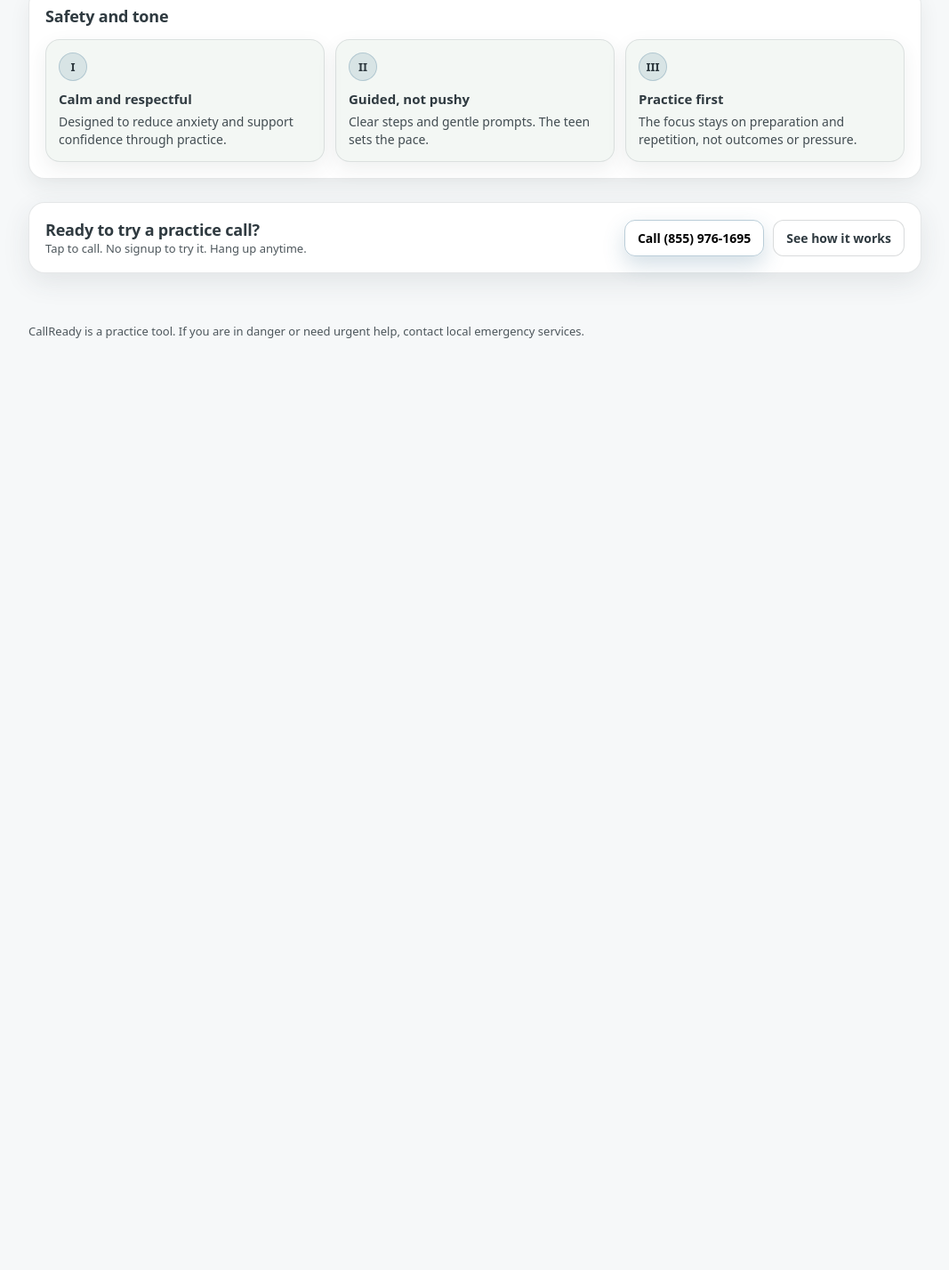
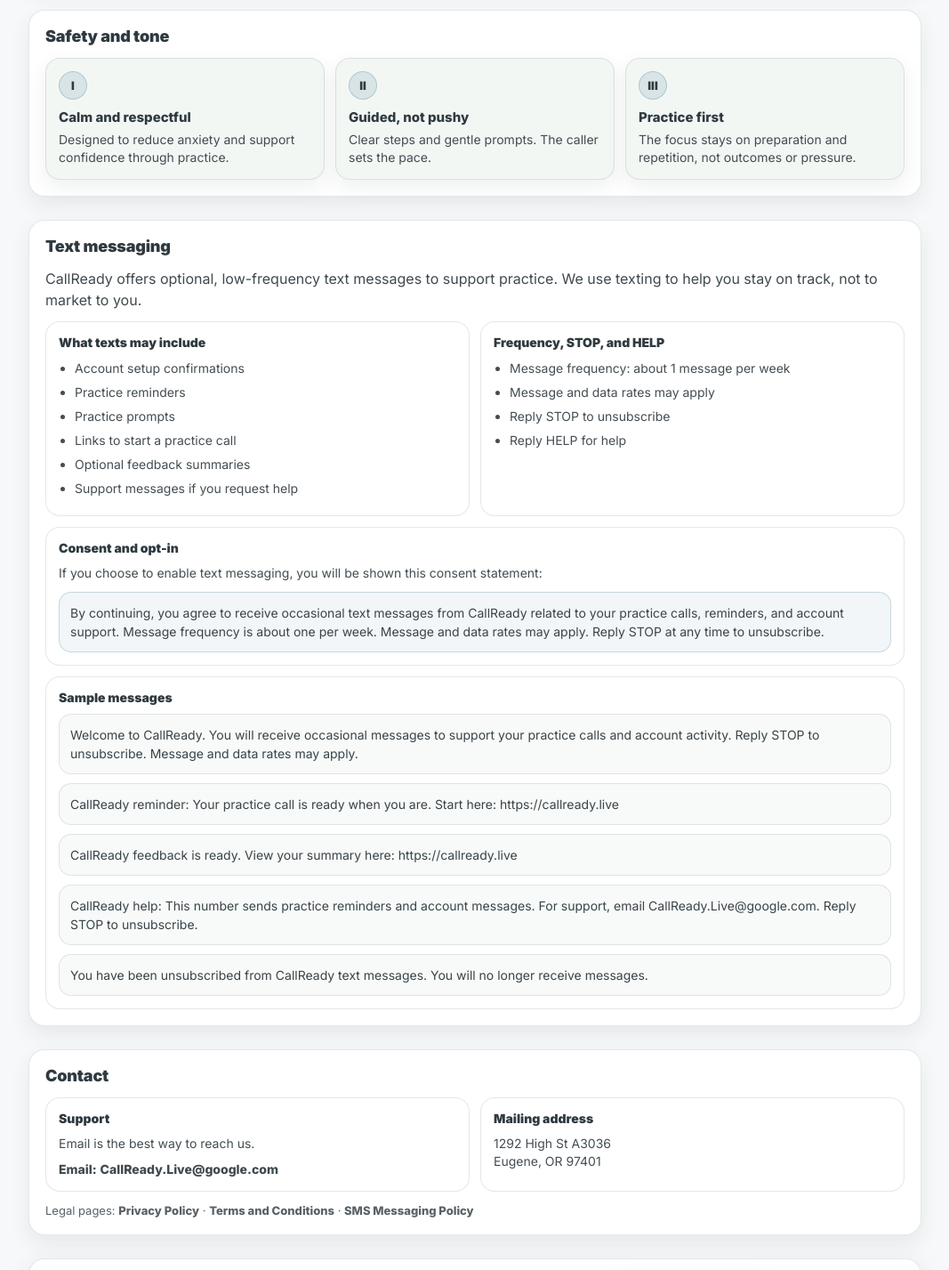
Before and after one commit to CallReady/callready-web, a Next.js app: page / in a window 1280 px wide. Shown: the part 1256-2683 px from the top of the page at 89% size, without its empty margins (106-1173 px from the left). Before the commit the page ends 1728 px from the top, so only its background shows below. Built offline with nearby package versions, Linux system fonts and the light colour scheme.

Commit message:
Update page.js

```diff
--- a/app/page.js
+++ b/app/page.js
@@ -1,12 +1,22 @@
 "use client";
+
+import { Inter } from "next/font/google";
+
+const inter = Inter({
+  subsets: ["latin"],
+  weight: ["400", "500", "600", "700", "800", "900"],
+});
 
 const PHONE_E164 = "+18559761695";
 const PHONE_DISPLAY = "(855) 976-1695";
 const TEL_LINK = `tel:${PHONE_E164}`;
 
+const SUPPORT_EMAIL = "CallReady.Live@google.com";
+const MAILING_ADDRESS_LINES = ["1292 High St A3036", "Eugene, OR 97401"];
+
 export default function Home() {
   return (
-    <div>
+    <div className={inter.className}>
       <div className="container">
         <div className="nav">
           <div className="brand">
@@ -21,11 +31,17 @@
             <a href="#how">How it works</a>
             <a href="#why">Why CallReady</a>
             <a href="#safe">Safety</a>
+            <a href="#sms">Text messaging</a>
+            <a href="#contact">Contact</a>
           </div>
 
           <div className="navCta">
-            <a className="btn btnSecondary" href="#how">Learn how it works</a>
-            <a className="btn btnPrimary" href={TEL_LINK}>Call now</a>
+            <a className="btn btnSecondary" href="#how">
+              Learn how it works
+            </a>
+            <a className="btn btnPrimary" href={TEL_LINK}>
+              Call now
+            </a>
           </div>
         </div>
 
@@ -36,40 +52,54 @@
             <h1 className="h1">Helping teens build phone confidence</h1>
 
             <p className="sub">
-              CallReady gives teens a calm space to practice real phone calls with supportive guidance.
-              Practice is the point. Progress comes over time.
+              CallReady helps teens and adults build phone confidence through guided practice calls
+              and supportive feedback in a low-pressure environment. Practice is the point. Progress
+              comes over time.
             </p>
 
             <div className="phoneBlock" id="call">
               <div>
                 <div className="phoneLabel">Call this number to start a practice call</div>
-                <a className="phoneNumber" href={TEL_LINK}>{PHONE_DISPLAY}</a>
+                <a className="phoneNumber" href={TEL_LINK}>
+                  {PHONE_DISPLAY}
+                </a>
                 <div className="miniNote">No signup to try it. Hang up anytime.</div>
               </div>
 
               <div className="phoneActions">
-                <a className="btn btnPrimary" href={TEL_LINK}>Call now</a>
-                <a className="btn" href="#how">What happens on the call</a>
+                <a className="btn btnPrimary" href={TEL_LINK}>
+                  Call now
+                </a>
+                <a className="btn" href="#how">
+                  What happens on the call
+                </a>
               </div>
             </div>
 
             <div className="miniNote">
-              Built for parents, teachers, and phone reluctant teens. Calm, guided, and respectful.
+              Built for parents, teachers, and phone reluctant teens. Also helpful for adults
+              preparing for interviews and important calls.
             </div>
           </div>
 
           <div className="heroRight" aria-label="Highlights">
             <div className="tile">
               <p className="tileTitle">Practice, not performance</p>
-              <p className="tileText">A supportive space for repetition and preparation, at your own pace.</p>
+              <p className="tileText">
+                A supportive space for repetition and preparation, at your own pace.
+              </p>
             </div>
             <div className="tile">
               <p className="tileTitle">Guided scenarios</p>
-              <p className="tileText">Practice common calls like appointments, questions, and follow-ups with gentle structure.</p>
+              <p className="tileText">
+                Practice common calls like appointments, questions, and follow-ups with gentle structure.
+              </p>
             </div>
             <div className="tile">
               <p className="tileTitle">Confidence grows</p>
-              <p className="tileText">Small wins add up. The goal is steady progress, not perfection.</p>
+              <p className="tileText">
+                Small wins add up. The goal is steady progress, not perfection.
+              </p>
             </div>
           </div>
         </div>
@@ -81,17 +111,23 @@
             <div className="feature">
               <div className="badge">1</div>
               <p className="tileTitle">Call the number</p>
-              <p className="tileText">Tap to call on a phone. The call starts with a calm welcome and a simple choice.</p>
+              <p className="tileText">
+                Tap to call on a phone. The call starts with a calm welcome and a simple choice.
+              </p>
             </div>
             <div className="feature">
               <div className="badge">2</div>
               <p className="tileTitle">Choose a scenario</p>
-              <p className="tileText">Pick what you want to practice. You can also say, “You choose.”</p>
+              <p className="tileText">
+                Pick what you want to practice. You can also say, “You choose.”
+              </p>
             </div>
             <div className="feature">
               <div className="badge">3</div>
               <p className="tileTitle">Practice step by step</p>
-              <p className="tileText">Try the call, pause when you need, and repeat until it feels easier.</p>
+              <p className="tileText">
+                Try the call, pause when you need, and repeat until it feels easier.
+              </p>
             </div>
           </div>
         </div>
@@ -103,17 +139,23 @@
             <div className="feature">
               <div className="badge">A</div>
               <p className="tileTitle">It feels real</p>
-              <p className="tileText">Practicing on an actual phone call builds comfort faster than pretend practice.</p>
+              <p className="tileText">
+                Practicing on an actual phone call builds comfort faster than pretend practice.
+              </p>
             </div>
             <div className="feature">
               <div className="badge">B</div>
               <p className="tileTitle">It is consistent</p>
-              <p className="tileText">Same supportive structure each time, so teens know what to expect.</p>
+              <p className="tileText">
+                Same supportive structure each time, so callers know what to expect.
+              </p>
             </div>
             <div className="feature">
               <div className="badge">C</div>
               <p className="tileTitle">It is low pressure</p>
-              <p className="tileText">No judgment. No scoring. Just guided practice and encouragement.</p>
+              <p className="tileText">
+                No judgment. No scoring. Just guided practice and encouragement.
+              </p>
             </div>
           </div>
         </div>
@@ -125,30 +167,153 @@
             <div className="feature">
               <div className="badge">I</div>
               <p className="tileTitle">Calm and respectful</p>
-              <p className="tileText">Designed to reduce anxiety and support confidence through practice.</p>
+              <p className="tileText">
+                Designed to reduce anxiety and support confidence through practice.
+              </p>
             </div>
             <div className="feature">
               <div className="badge">II</div>
               <p className="tileTitle">Guided, not pushy</p>
-              <p className="tileText">Clear steps and gentle prompts. The teen sets the pace.</p>
+              <p className="tileText">
+                Clear steps and gentle prompts. The caller sets the pace.
+              </p>
             </div>
             <div className="feature">
               <div className="badge">III</div>
               <p className="tileTitle">Practice first</p>
-              <p className="tileText">The focus stays on preparation and repetition, not outcomes or pressure.</p>
+              <p className="tileText">
+                The focus stays on preparation and repetition, not outcomes or pressure.
+              </p>
             </div>
+          </div>
+        </div>
+
+        <div className="section" id="sms">
+          <div className="sectionTitle">Text messaging</div>
+
+          <p className="sub" style={{ marginBottom: 12 }}>
+            CallReady offers optional, low-frequency text messages to support practice. We use texting
+            to help you stay on track, not to market to you.
+          </p>
+
+          <div className="grid2">
+            <div className="panel">
+              <div className="panelTitle">What texts may include</div>
+              <ul className="list">
+                <li>Account setup confirmations</li>
+                <li>Practice reminders</li>
+                <li>Practice prompts</li>
+                <li>Links to start a practice call</li>
+                <li>Optional feedback summaries</li>
+                <li>Support messages if you request help</li>
+              </ul>
+            </div>
+
+            <div className="panel">
+              <div className="panelTitle">Frequency, STOP, and HELP</div>
+              <ul className="list">
+                <li>Message frequency: about 1 message per week</li>
+                <li>Message and data rates may apply</li>
+                <li>Reply STOP to unsubscribe</li>
+                <li>Reply HELP for help</li>
+              </ul>
+            </div>
+          </div>
+
+          <div className="panel" style={{ marginTop: 12 }}>
+            <div className="panelTitle">Consent and opt-in</div>
+            <p className="tileText" style={{ marginBottom: 10 }}>
+              If you choose to enable text messaging, you will be shown this consent statement:
+            </p>
+            <div className="quoteBox" aria-label="SMS consent text">
+              By continuing, you agree to receive occasional text messages from CallReady related to
+              your practice calls, reminders, and account support. Message frequency is about one per
+              week. Message and data rates may apply. Reply STOP at any time to unsubscribe.
+            </div>
+          </div>
+
+          <div className="panel" style={{ marginTop: 12 }}>
+            <div className="panelTitle">Sample messages</div>
+            <div className="samples">
+              <div className="sample">
+                Welcome to CallReady. You will receive occasional messages to support your practice calls and account activity.
+                Reply STOP to unsubscribe. Message and data rates may apply.
+              </div>
+              <div className="sample">
+                CallReady reminder: Your practice call is ready when you are. Start here: https://callready.live
+              </div>
+              <div className="sample">
+                CallReady feedback is ready. View your summary here: https://callready.live
+              </div>
+              <div className="sample">
+                CallReady help: This number sends practice reminders and account messages. For support, email {SUPPORT_EMAIL}.
+                Reply STOP to unsubscribe.
+              </div>
+              <div className="sample">
+                You have been unsubscribed from CallReady text messages. You will no longer receive messages.
+              </div>
+            </div>
+          </div>
+        </div>
+
+        <div className="section" id="contact">
+          <div className="sectionTitle">Contact</div>
+
+          <div className="grid2">
+            <div className="panel">
+              <div className="panelTitle">Support</div>
+              <p className="tileText" style={{ marginBottom: 8 }}>
+                Email is the best way to reach us.
+              </p>
+              <div className="contactLine">
+                <span className="contactLabel">Email:</span>{" "}
+                <a className="contactLink" href={`mailto:${SUPPORT_EMAIL}`}>
+                  {SUPPORT_EMAIL}
+                </a>
+              </div>
+            </div>
+
+            <div className="panel">
+              <div className="panelTitle">Mailing address</div>
+              <div className="tileText">
+                {MAILING_ADDRESS_LINES.map((line) => (
+                  <div key={line}>{line}</div>
+                ))}
+              </div>
+            </div>
+          </div>
+
+          <div className="miniNote" style={{ marginTop: 12 }}>
+            Legal pages:{" "}
+            <a className="inlineLink" href="/privacy">
+              Privacy Policy
+            </a>
+            {" · "}
+            <a className="inlineLink" href="/terms">
+              Terms and Conditions
+            </a>
+            {" · "}
+            <a className="inlineLink" href="/sms">
+              SMS Messaging Policy
+            </a>
           </div>
         </div>
 
         <div className="footerCta">
           <div>
-            <div className="sectionTitle" style={{ margin: 0 }}>Ready to try a practice call?</div>
+            <div className="sectionTitle" style={{ margin: 0 }}>
+              Ready to try a practice call?
+            </div>
             <div className="small">Tap to call. No signup to try it. Hang up anytime.</div>
           </div>
 
           <div className="footerActions">
-            <a className="btn btnPrimary" href={TEL_LINK}>Call {PHONE_DISPLAY}</a>
-            <a className="btn" href="#how">See how it works</a>
+            <a className="btn btnPrimary" href={TEL_LINK}>
+              Call {PHONE_DISPLAY}
+            </a>
+            <a className="btn" href="#how">
+              See how it works
+            </a>
           </div>
         </div>
 
@@ -163,7 +328,9 @@
             <div className="stickyBrand">CallReady</div>
             <div className="small">Tap to call {PHONE_DISPLAY}</div>
           </div>
-          <a className="btn btnPrimary" href={TEL_LINK}>Call now</a>
+          <a className="btn btnPrimary" href={TEL_LINK}>
+            Call now
+          </a>
         </div>
       </div>
 
@@ -368,6 +535,12 @@
           gap: 12px;
         }
 
+        .grid2 {
+          display: grid;
+          grid-template-columns: repeat(2, 1fr);
+          gap: 12px;
+        }
+
         .feature {
           border: 1px solid var(--border);
           border-radius: 16px;
@@ -388,6 +561,86 @@
           font-weight: 900;
           margin-bottom: 10px;
           font-size: 13px;
+        }
+
+        .panel {
+          background: #fff;
+          border: 1px solid var(--border);
+          border-radius: 16px;
+          padding: 14px;
+        }
+
+        .panelTitle {
+          font-weight: 900;
+          font-size: 14px;
+          margin-bottom: 10px;
+        }
+
+        .list {
+          margin: 0;
+          padding-left: 18px;
+          font-size: 14px;
+          line-height: 1.5;
+          opacity: 0.9;
+        }
+
+        .list li {
+          margin-bottom: 6px;
+        }
+
+        .quoteBox {
+          border: 1px solid rgba(58, 111, 143, 0.25);
+          background: rgba(58, 111, 143, 0.06);
+          border-radius: 14px;
+          padding: 12px;
+          font-size: 14px;
+          line-height: 1.5;
+          opacity: 0.95;
+        }
+
+        .samples {
+          display: grid;
+          gap: 10px;
+        }
+
+        .sample {
+          border: 1px solid var(--border);
+          background: rgba(155, 191, 166, 0.09);
+          border-radius: 14px;
+          padding: 12px;
+          font-size: 14px;
+          line-height: 1.5;
+          opacity: 0.95;
+        }
+
+        .contactLine {
+          font-size: 14px;
+          line-height: 1.5;
+          opacity: 0.92;
+        }
+
+        .contactLabel {
+          font-weight: 800;
+        }
+
+        .contactLink {
+          color: var(--blue);
+          text-decoration: none;
+          font-weight: 800;
+        }
+
+        .contactLink:hover {
+          text-decoration: underline;
+        }
+
+        .inlineLink {
+          color: var(--blue);
+          text-decoration: none;
+          font-weight: 800;
+        }
+
+        .inlineLink:hover {
+          text-decoration: underline;
         }
 
         .btn {
@@ -412,7 +665,7 @@
 
         .btnPrimary {
           background: var(--blue);
-          color: #000;
+          color: #fff;
           border-color: rgba(58, 111, 143, 0.35);
         }
 
@@ -512,6 +765,10 @@
             grid-template-columns: 1fr;
           }
 
+          .grid2 {
+            grid-template-columns: 1fr;
+          }
+
           .h1 {
             font-size: 34px;
           }
```
